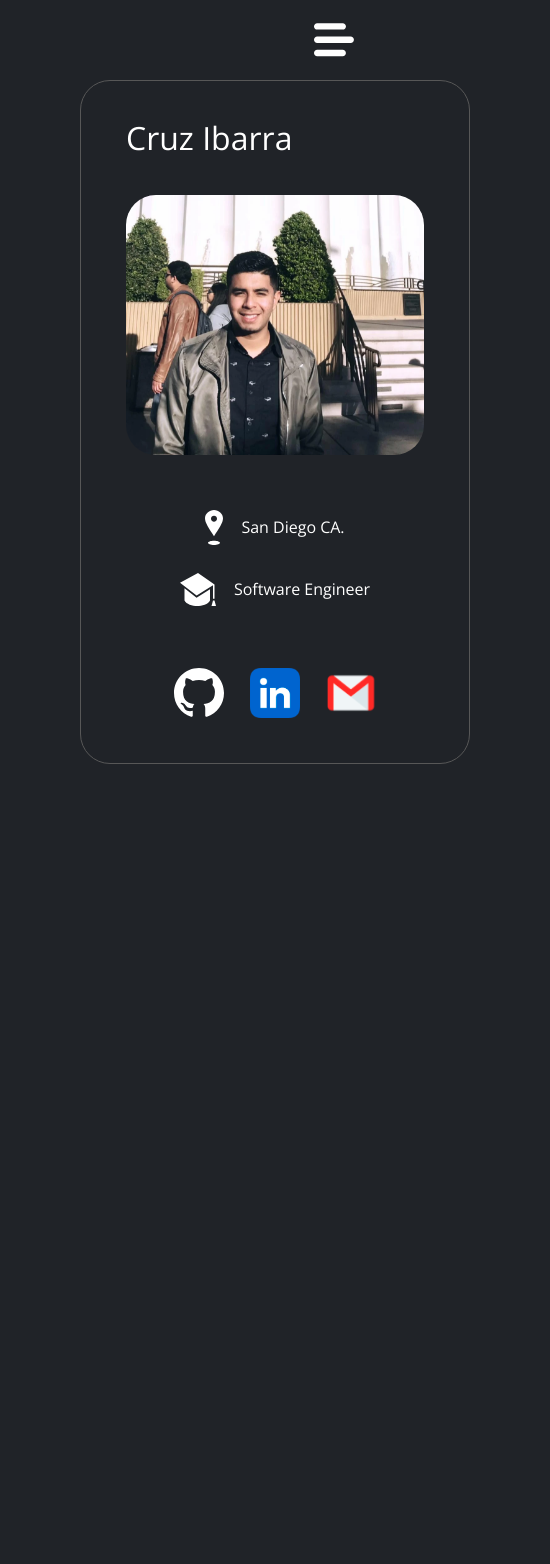
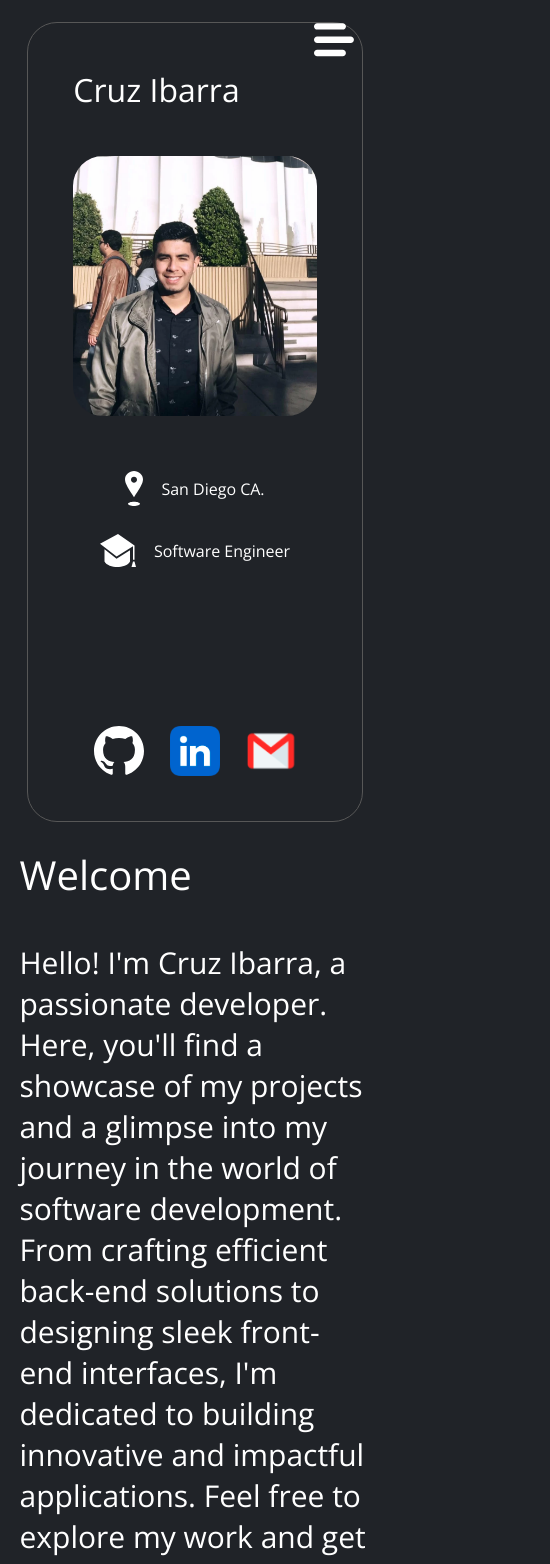
Before and after one commit to cmir22/portfolio, a React (Vite) app: page / in a window 390 px wide. Shown: the top 1564 px of the page, 550 px wide, since content can reach past the window. Before the commit the page ends 844 px from the top, so only its background shows below. Built offline with nearby package versions, Linux system fonts and the light colour scheme.

Commit message:
Added responsive

```diff
--- a/src/App.scss
+++ b/src/App.scss
@@ -3,13 +3,11 @@
 .sections {
   width: 100%;
   height: 100vh;
-  display: flex;
 
   &__left {
     width: 30%;
     height: 100%;
     min-width: 550px;
-    padding: 80px;
     display: flex;
     justify-content: center;
     align-items: center;
@@ -18,21 +16,47 @@
   &__right {
     width: 70%;
     height: 100%;
-    overflow: auto;
   }
 }
 
-// @media screen and (max-width: 768px) {
+@media screen and (min-width: 1201px) {
+  .sections {
+    display: flex;
+
+    &__left {
+      padding: 80px;
+      width: 30%;
+    }
+    &__right {
+      width: 70%;
+      overflow: auto;
+    }
+  }
+}
+
+@media screen and (max-width: 1200px) {
+  .sections {
+    flex-direction: column;
+
+    &__left {
+      min-width: 0px;
+      width: 100%;
+    }
+
+    &__right {
+      width: 100%;
+    }
+  }
+}
+
+// @media screen and (max-width: 650px) {
 //   .sections {
-//     flex-direction: column;
+//     &__left {
+//       width: auto;
 
-//     &__left {
-//       width: 100%;
-//     }
-
-//     &__right {
-//       width: 100%;
-//       // overflow: scroll;
+//       .siuuu {
+//         width: 100%;
+//       }
 //     }
 //   }
 // }
--- a/src/components/Home/Home.scss
+++ b/src/components/Home/Home.scss
@@ -32,3 +32,23 @@
     font-weight: 300;
   }
 }
+
+@media screen and (min-width: 1201px) {
+  .homeContainer {
+    height: 100vh;
+  }
+}
+
+@media screen and (max-width: 1200px) {
+  .homeContainer {
+    width: 90%;
+    padding: 0px;
+
+    .title {
+      margin-top: 140px;
+      h1 {
+        font-size: 40px;
+      }
+    }
+  }
+}
--- a/src/pages/AboutMe/AboutMe.scss
+++ b/src/pages/AboutMe/AboutMe.scss
@@ -31,3 +31,18 @@
     font-size: 70px;
   }
 }
+
+@media screen and (max-width: 1200px) {
+  .aboutMeTitle {
+    padding-top: 40px;
+    padding-left: 28px;
+
+    h1 {
+      font-size: 40px;
+    }
+  }
+
+  .aboutMeCardContainer {
+    padding: 28px;
+  }
+}
--- a/src/pages/Experience/Experience.scss
+++ b/src/pages/Experience/Experience.scss
@@ -7,9 +7,6 @@
   width: 100%;
   height: auto;
   padding: 80px;
-  // display: flex;
-  // flex-direction: column;
-  // gap: 60px;
 
   p {
     color: white;
@@ -17,13 +14,6 @@
     font-weight: 300;
   }
 }
-
-// .roadmapLine {
-//   height: 100vh;
-//   width: 5px;
-//   border-radius: 8px;
-//   background-color: white;
-// }
 
 .experienceTitle {
   width: 100%;
@@ -70,3 +60,18 @@
   // gap: 10px;
   max-width: 900px;
 }
+
+@media screen and (max-width: 1200px) {
+  .experienceTitle {
+    padding-top: 0px;
+    padding-left: 20px;
+
+    h1 {
+      font-size: 40px;
+    }
+  }
+
+  .experienceCardContainer {
+    padding: 28px;
+  }
+}
--- a/src/pages/Home/InformationCard/InformationCard.scss
+++ b/src/pages/Home/InformationCard/InformationCard.scss
@@ -9,6 +9,8 @@ $paddings: 45px;
   border-radius: $border_x3;
   display: flex;
   flex-direction: column;
+  max-height: 800px;
+  min-width: 100px;
 }
 
 .headerSection {
@@ -87,3 +89,21 @@ $paddings: 45px;
     }
   }
 }
+
+@media screen and (max-width: 1200px) {
+  .informationCardContainer {
+    width: 34%;
+  }
+}
+
+@media screen and (max-width: 1000px) {
+  .informationCardContainer {
+    width: 60%;
+  }
+}
+
+@media screen and (max-width: 690px) {
+  .informationCardContainer {
+    width: 86%;
+  }
+}
--- a/src/pages/Skills/Skills.scss
+++ b/src/pages/Skills/Skills.scss
@@ -16,12 +16,28 @@
   width: 100%;
   height: auto;
   padding-top: 160px;
-  padding-left: 80px;
   box-sizing: border-box;
 
   h1 {
+    padding-left: 80px;
     font-weight: 500;
     color: #f2e7d5;
     font-size: 70px;
   }
 }
+
+@media screen and (max-width: 1200px) {
+  .skillsTitle {
+    margin-top: 140px;
+    padding-top: 0px;
+
+    h1 {
+      font-size: 40px;
+      padding: 20px;
+    }
+  }
+
+  .skillsCardContainer {
+    padding: 0px;
+  }
+}
```
